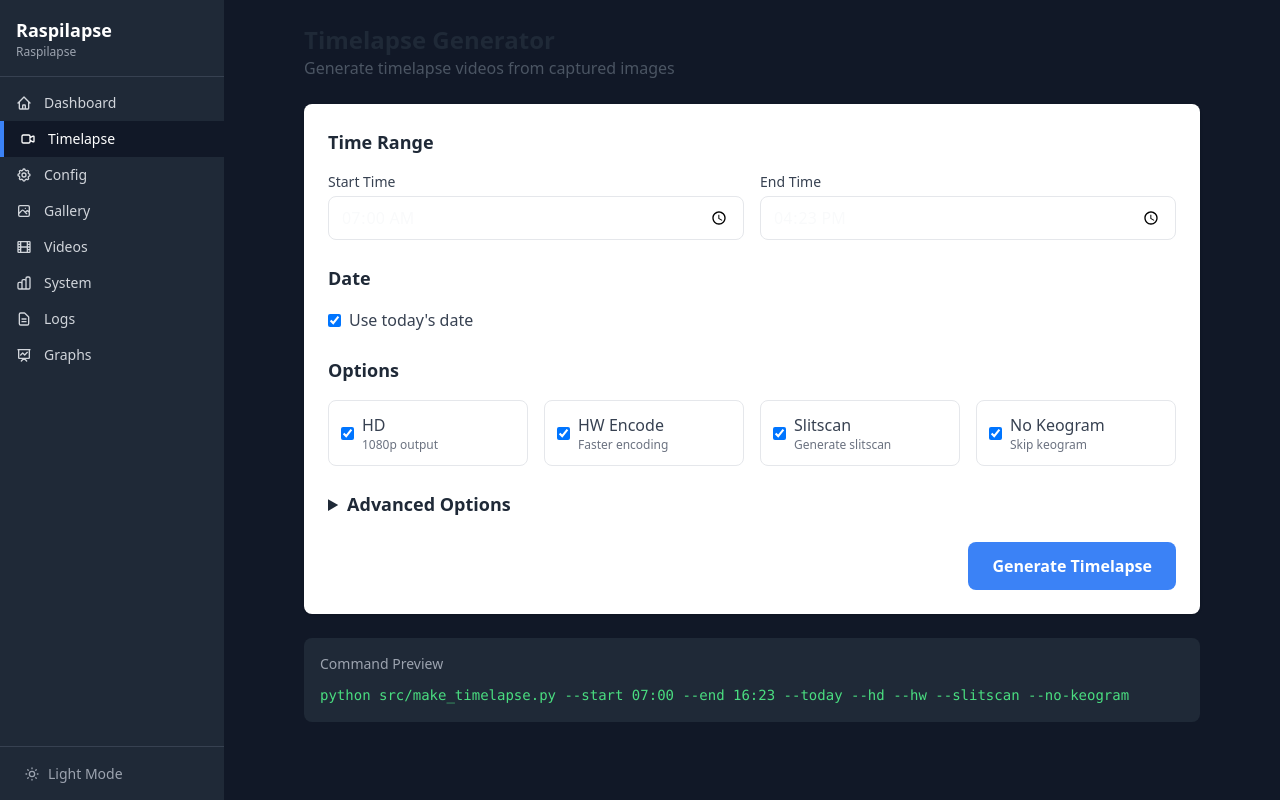
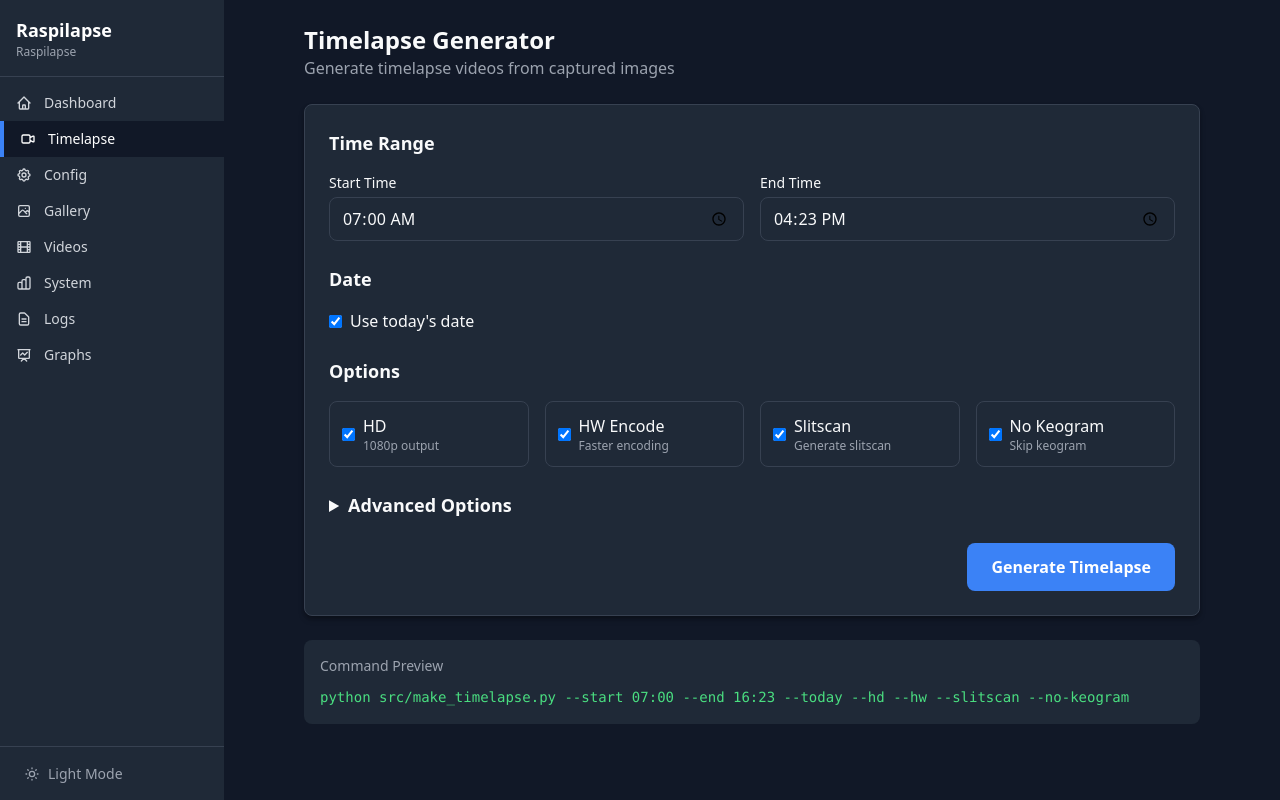
Before and after one commit to ekstremedia/dashboard-raspilapse, a Flask app: page /timelapse/ in a window 1280 px wide. Run offline with Flask 3, Linux system fonts and the light colour scheme; some libraries are stand-ins or nearby versions.

Commit message:
Updated style and pages

```diff
--- a/app/static/css/style.css
+++ b/app/static/css/style.css
@@ -644,6 +644,10 @@ select:focus {
     background-color: var(--bg-primary) !important;
 }
 
+.bg-tertiary {
+    background-color: var(--bg-tertiary) !important;
+}
+
 .text-main {
     color: var(--text-primary) !important;
 }
@@ -652,6 +656,113 @@ select:focus {
     color: var(--text-secondary) !important;
 }
 
+.text-muted {
+    color: var(--text-muted) !important;
+}
+
 .border-main {
     border-color: var(--border-color) !important;
 }
+
+/* Form inputs with dark theme support */
+.input-themed {
+    background-color: var(--input-bg) !important;
+    border-color: var(--input-border) !important;
+    color: var(--text-primary) !important;
+}
+
+.input-themed:focus {
+    border-color: var(--input-focus-border) !important;
+}
+
+/* Select dropdowns */
+select.input-themed {
+    background-color: var(--input-bg) !important;
+    color: var(--text-primary) !important;
+}
+
+select.input-themed option {
+    background-color: var(--bg-secondary);
+    color: var(--text-primary);
+}
+
+/* Checkbox and radio styling override */
+input[type="checkbox"].input-themed,
+input[type="radio"].input-themed {
+    background-color: var(--bg-tertiary);
+    border-color: var(--border-color);
+}
+
+input[type="checkbox"].input-themed:checked,
+input[type="radio"].input-themed:checked {
+    background-color: var(--accent-primary);
+    border-color: var(--accent-primary);
+}
+
+/* Themed status boxes */
+.status-running {
+    background-color: var(--status-info-bg) !important;
+    color: var(--status-info-text) !important;
+    border: 1px solid var(--status-info-border);
+}
+
+.status-success {
+    background-color: var(--status-success-bg) !important;
+    color: var(--status-success-text) !important;
+    border: 1px solid var(--status-success-border);
+}
+
+.status-error {
+    background-color: var(--status-error-bg) !important;
+    color: var(--status-error-text) !important;
+    border: 1px solid var(--status-error-border);
+}
+
+.status-warning {
+    background-color: var(--status-warning-bg) !important;
+    color: var(--status-warning-text) !important;
+    border: 1px solid var(--status-warning-border);
+}
+
+/* Badge styles for dark theme */
+.badge-purple {
+    background-color: rgba(147, 51, 234, 0.2);
+    color: #c084fc;
+}
+
+.badge-green {
+    background-color: rgba(34, 197, 94, 0.2);
+    color: #4ade80;
+}
+
+html.light-theme .badge-purple {
+    background-color: #f3e8ff;
+    color: #7c3aed;
+}
+
+html.light-theme .badge-green {
+    background-color: #dcfce7;
+    color: #16a34a;
+}
+
+/* Progress bar backgrounds */
+.progress-bg {
+    background-color: var(--bg-tertiary);
+}
+
+/* Hover states for interactive elements */
+.hover-card:hover {
+    background-color: var(--bg-tertiary);
+}
+
+/* Date button styles */
+.date-btn {
+    background-color: var(--status-info-bg);
+    color: var(--status-info-text);
+    border: 1px solid var(--status-info-border);
+}
+
+.date-btn:hover {
+    background-color: var(--accent-primary);
+    color: white;
+}
--- a/app/templates/timelapse.html
+++ b/app/templates/timelapse.html
@@ -5,8 +5,8 @@
 {% block content %}
 <div class="max-w-4xl mx-auto">
     <div class="mb-6">
-        <h1 class="text-2xl font-bold text-gray-800">Timelapse Generator</h1>
-        <p class="text-gray-600">Generate timelapse videos from captured images</p>
+        <h1 class="text-2xl font-bold text-main">Timelapse Generator</h1>
+        <p class="text-sub">Generate timelapse videos from captured images</p>
     </div>
 
     <!-- Job status banner -->
@@ -24,85 +24,85 @@
     </div>
 
     <!-- Generator form -->
-    <div class="bg-white rounded-lg shadow">
+    <div class="card">
         <div class="p-6">
             <form id="timelapseForm">
                 <!-- Time settings -->
                 <div class="mb-6">
-                    <h3 class="text-lg font-semibold text-gray-800 mb-4">Time Range</h3>
+                    <h3 class="text-lg font-semibold text-main mb-4">Time Range</h3>
                     <div class="grid grid-cols-2 gap-4">
                         <div>
-                            <label class="block text-sm font-medium text-gray-700 mb-1">Start Time</label>
+                            <label class="block text-sm font-medium text-main mb-1">Start Time</label>
                             <input type="time" name="start_time" value="07:00"
-                                class="w-full border rounded-lg px-3 py-2 focus:ring-2 focus:ring-blue-500 focus:border-blue-500">
+                                class="w-full input-themed border rounded-lg px-3 py-2 focus:ring-2 focus:ring-blue-500">
                         </div>
                         <div>
-                            <label class="block text-sm font-medium text-gray-700 mb-1">End Time</label>
+                            <label class="block text-sm font-medium text-main mb-1">End Time</label>
                             <input type="time" name="end_time" value="16:00"
-                                class="w-full border rounded-lg px-3 py-2 focus:ring-2 focus:ring-blue-500 focus:border-blue-500">
+                                class="w-full input-themed border rounded-lg px-3 py-2 focus:ring-2 focus:ring-blue-500">
                         </div>
                     </div>
                 </div>
 
                 <!-- Date settings -->
                 <div class="mb-6">
-                    <h3 class="text-lg font-semibold text-gray-800 mb-4">Date</h3>
+                    <h3 class="text-lg font-semibold text-main mb-4">Date</h3>
                     <div class="mb-4">
                         <label class="flex items-center">
                             <input type="checkbox" name="today" checked
-                                class="rounded border-gray-300 text-blue-500 focus:ring-blue-500 mr-2"
+                                class="rounded border-gray-500 text-blue-500 focus:ring-blue-500 mr-2 bg-tertiary"
                                 onchange="toggleDateInputs(this.checked)">
-                            <span class="text-gray-700">Use today's date</span>
+                            <span class="text-main">Use today's date</span>
                         </label>
                     </div>
                     <div id="dateInputs" class="grid grid-cols-2 gap-4 hidden">
                         <div>
-                            <label class="block text-sm font-medium text-gray-700 mb-1">Start Date</label>
+                            <label class="block text-sm font-medium text-main mb-1">Start Date</label>
                             <input type="date" name="start_date"
-                                class="w-full border rounded-lg px-3 py-2 focus:ring-2 focus:ring-blue-500 focus:border-blue-500">
+                                class="w-full input-themed border rounded-lg px-3 py-2 focus:ring-2 focus:ring-blue-500">
                         </div>
                         <div>
-                            <label class="block text-sm font-medium text-gray-700 mb-1">End Date</label>
+                            <label class="block text-sm font-medium text-main mb-1">End Date</label>
                             <input type="date" name="end_date"
-                                class="w-full border rounded-lg px-3 py-2 focus:ring-2 focus:ring-blue-500 focus:border-blue-500">
+                                class="w-full input-themed border rounded-lg px-3 py-2 focus:ring-2 focus:ring-blue-500">
                         </div>
                     </div>
                 </div>
 
                 <!-- Options -->
                 <div class="mb-6">
-                    <h3 class="text-lg font-semibold text-gray-800 mb-4">Options</h3>
+                    <h3 class="text-lg font-semibold text-main mb-4">Options</h3>
                     <div class="grid grid-cols-2 md:grid-cols-4 gap-4">
-                        <label class="flex items-center p-3 border rounded-lg hover:bg-gray-50 cursor-pointer">
+                        <label class="flex items-center p-3 border border-main rounded-lg hover-card cursor-pointer">
                             <input type="checkbox" name="hd" checked
-                                class="rounded border-gray-300 text-blue-500 focus:ring-blue-500 mr-2">
+                                class="rounded border-gray-500 text-blue-500 focus:ring-blue-500 mr-2 bg-tertiary">
                             <div>
-                                <span class="text-gray-700 font-medium">HD</span>
-                                <p class="text-xs text-gray-500">1080p output</p>
+                                <span class="text-main font-medium">HD</span>
+                                <p class="text-xs text-sub">1080p output</p>
                             </div>
                         </label>
-                        <label class="flex items-center p-3 border rounded-lg hover:bg-gray-50 cursor-pointer">
+                        <label class="flex items-center p-3 border border-main rounded-lg hover-card cursor-pointer">
                             <input type="checkbox" name="hw" checked
-                                class="rounded border-gray-300 text-blue-500 focus:ring-blue-500 mr-2">
+                                class="rounded border-gray-500 text-blue-500 focus:ring-blue-500 mr-2 bg-tertiary">
                             <div>
-                                <span class="text-gray-700 font-medium">HW Encode</span>
-                                <p class="text-xs text-gray-500">Faster encoding</p>
+                                <span class="text-main font-medium">HW Encode</span>
+                                <p class="text-xs text-sub">Faster encoding</p>
                             </div>
                         </label>
-                        <label class="flex items-center p-3 border rounded-lg hover:bg-gray-50 cursor-pointer">
+                        <label class="flex items-center p-3 border border-main rounded-lg hover-card cursor-pointer">
                             <input type="checkbox" name="slitscan" checked
-                                class="rounded border-gray-300 text-blue-500 focus:ring-blue-500 mr-2">
+                                class="rounded border-gray-500 text-blue-500 focus:ring-blue-500 mr-2 bg-tertiary">
                             <div>
-                                <span class="text-gray-700 font-medium">Slitscan</span>
-                                <p class="text-xs text-gray-500">Generate slitscan</p>
+                                <span class="text-main font-medium">Slitscan</span>
+                                <p class="text-xs text-sub">Generate slitscan</p>
                             </div>
                         </label>
-                        <label class="flex items-center p-3 border rounded-lg hover:bg-gray-50 cursor-pointer">
+                        <label class="flex items-center p-3 border border-main rounded-lg hover-card cursor-pointer">
                             <input type="checkbox" name="no_keogram" checked
-                                class="rounded border-gray-300 text-blue-500 focus:ring-blue-500 mr-2">
+                                class="rounded border-gray-500 text-blue-500 focus:ring-blue-500 mr-2 bg-tertiary">
                             <div>
-                                <span class="text-gray-700 font-medium">No Keogram</span>
-                                <p class="text-xs text-gray-500">Skip keogram</p>
+                                <span class="text-main font-medium">No Keogram</span>
+                                <p class="text-xs text-sub">Skip keogram</p>
                             </div>
                         </label>
                     </div>
@@ -110,19 +110,19 @@
 
                 <!-- Advanced options (collapsed) -->
                 <details class="mb-6">
-                    <summary class="text-lg font-semibold text-gray-800 cursor-pointer hover:text-gray-600">
+                    <summary class="text-lg font-semibold text-main cursor-pointer hover:text-sub">
                         Advanced Options
                     </summary>
                     <div class="mt-4 grid grid-cols-2 gap-4">
                         <div>
-                            <label class="block text-sm font-medium text-gray-700 mb-1">FPS (optional)</label>
+                            <label class="block text-sm font-medium text-main mb-1">FPS (optional)</label>
                             <input type="number" name="fps" min="1" max="60" placeholder="25"
-                                class="w-full border rounded-lg px-3 py-2 focus:ring-2 focus:ring-blue-500 focus:border-blue-500">
+                                class="w-full input-themed border rounded-lg px-3 py-2 focus:ring-2 focus:ring-blue-500">
                         </div>
                         <div>
-                            <label class="block text-sm font-medium text-gray-700 mb-1">Limit frames (testing)</label>
+                            <label class="block text-sm font-medium text-main mb-1">Limit frames (testing)</label>
                             <input type="number" name="limit" min="0" placeholder="0 = all"
-                                class="w-full border rounded-lg px-3 py-2 focus:ring-2 focus:ring-blue-500 focus:border-blue-500">
+                                class="w-full input-themed border rounded-lg px-3 py-2 focus:ring-2 focus:ring-blue-500">
                         </div>
                     </div>
                 </details>
@@ -130,7 +130,7 @@
                 <!-- Submit button -->
                 <div class="flex justify-end">
                     <button type="submit" id="generateBtn"
-                        class="bg-blue-500 hover:bg-blue-600 text-white font-semibold px-6 py-3 rounded-lg transition-colors disabled:bg-gray-400 disabled:cursor-not-allowed">
+                        class="btn btn-primary font-semibold px-6 py-3 rounded-lg">
                         Generate Timelapse
                     </button>
                 </div>
@@ -191,10 +191,10 @@ function showJobStatus(status) {
     const outputPre = document.getElementById('jobOutput');
     const generateBtn = document.getElementById('generateBtn');
 
-    statusDiv.classList.remove('hidden', 'bg-blue-100', 'bg-green-100', 'bg-red-100', 'bg-yellow-100');
+    statusDiv.classList.remove('hidden', 'status-running', 'status-success', 'status-error', 'status-warning');
 
     if (status.status === 'running') {
-        statusDiv.classList.add('bg-blue-100');
+        statusDiv.classList.add('status-running');
         statusText.textContent = 'Running...';
         statusDetail.textContent = status.external ? status.message : `Started: ${status.started}`;
         cancelBtn.classList.remove('hidden');
@@ -206,16 +206,16 @@ function showJobStatus(status) {
             outputPre.scrollTop = outputPre.scrollHeight;
         }
     } else if (status.status === 'completed') {
-        statusDiv.classList.add('bg-green-100');
+        statusDiv.classList.add('status-success');
         statusText.textContent = 'Completed!';
 
         // Build detail with links
         let detail = `Finished: ${status.finished}`;
         if (status.video_url) {
-            detail += ` | <a href="${status.video_url}" target="_blank" class="text-blue-600 hover:underline font-medium">Watch Video</a>`;
+            detail += ` | <a href="${status.video_url}" target="_blank" class="text-blue-400 hover:underline font-medium">Watch Video</a>`;
         }
         if (status.slitscan_url) {
-            detail += ` | <a href="${status.slitscan_url}" target="_blank" class="text-blue-600 hover:underline font-medium">View Slitscan</a>`;
+            detail += ` | <a href="${status.slitscan_url}" target="_blank" class="text-blue-400 hover:underline font-medium">View Slitscan</a>`;
         }
         statusDetail.innerHTML = detail;
 
@@ -229,7 +229,7 @@ function showJobStatus(status) {
 
         stopPolling();
     } else if (status.status === 'cancelled') {
-        statusDiv.classList.add('bg-yellow-100');
+        statusDiv.classList.add('status-warning');
         statusText.textContent = 'Cancelled';
         statusDetail.textContent = '';
         cancelBtn.classList.add('hidden');
--- a/app/templates/video_player.html
+++ b/app/templates/video_player.html
@@ -5,8 +5,8 @@
 {% block content %}
 <div class="max-w-6xl mx-auto">
     <div class="mb-6">
-        <a href="/videos" class="text-blue-500 hover:text-blue-600">&larr; Back to Videos</a>
-        <h1 class="text-2xl font-bold text-gray-800 mt-2">{{ filepath.split('/')[-1] }}</h1>
+        <a href="/videos" class="text-blue-400 hover:text-blue-300">&larr; Back to Videos</a>
+        <h1 class="text-2xl font-bold text-main mt-2">{{ filepath.split('/')[-1] }}</h1>
     </div>
 
     <div class="bg-black rounded-lg overflow-hidden">
@@ -18,7 +18,7 @@
 
     <div class="mt-4 flex justify-end">
         <a href="/videos/file/{{ filepath }}" download
-            class="bg-gray-500 hover:bg-gray-600 text-white px-4 py-2 rounded transition-colors">
+            class="btn btn-secondary px-4 py-2 rounded">
             Download
         </a>
     </div>
```
Also changed, not shown: app/templates/dashboard.html (+19 -19 lines), app/templates/gallery.html (+12 -12 lines), app/templates/graphs.html (+14 -14 lines), app/templates/logs.html (+8 -8 lines), app/templates/system.html (+49 -46 lines), app/templates/videos.html (+16 -16 lines).
